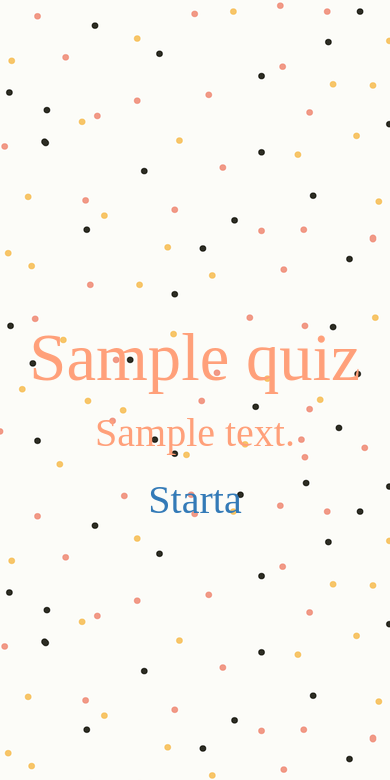
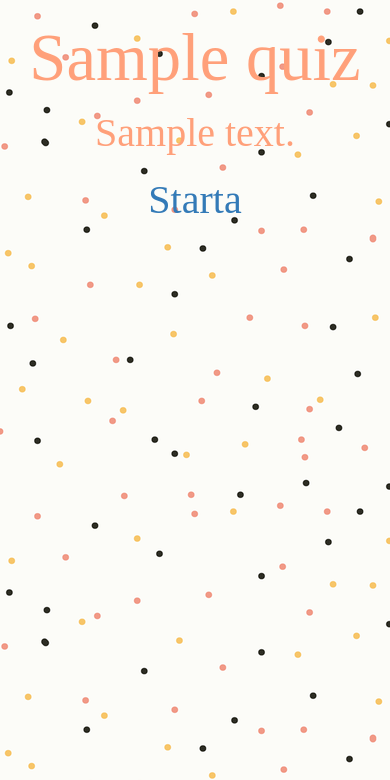
Before and after one commit to kristinbotas/quizproject, a Django app: page /quiz/1/ in a window 390 px wide. Shown: the top 780 px of the page. Run offline with Django 3.2, Linux system fonts and the light colour scheme; tables that the repository leaves empty hold one stand-in row (values such as "Sample post"); some libraries are stand-ins or nearby versions.

Commit message:
changed column width

```diff
--- a/quiz/templates/quiz.html
+++ b/quiz/templates/quiz.html
@@ -11,15 +11,15 @@
 	<body class=background1>
 		<div class="container">
 		<div class="row">
-			<div class="col-md-3"> </div>
-			<div class="col-md-6">
+			<div class="col-md-1"> </div>
+			<div class="col-md-10">
 			<h1>{{ quiz.name }}</h1>
 			<p>{{ quiz.description }}</p>
 			<p><a href="{% url 'question_page' quiz_number 1 %}">
 			Starta
 		</a></p>
 		</div>
-			<div class="col-md-3"> </div>
+			<div class="col-md-1"> </div>
 
 		<script
 	src="https://ajax.googleapis.com/ajax/libs/jquery/1.12.4/jquery.min.js">
--- a/static/quizstyle.css
+++ b/static/quizstyle.css
@@ -12,8 +12,7 @@ body {
         }
 
 .col-md-6 {
-    padding-top: 300px
-
+    padding-top: 200px
 }
 
 h1 {
```
